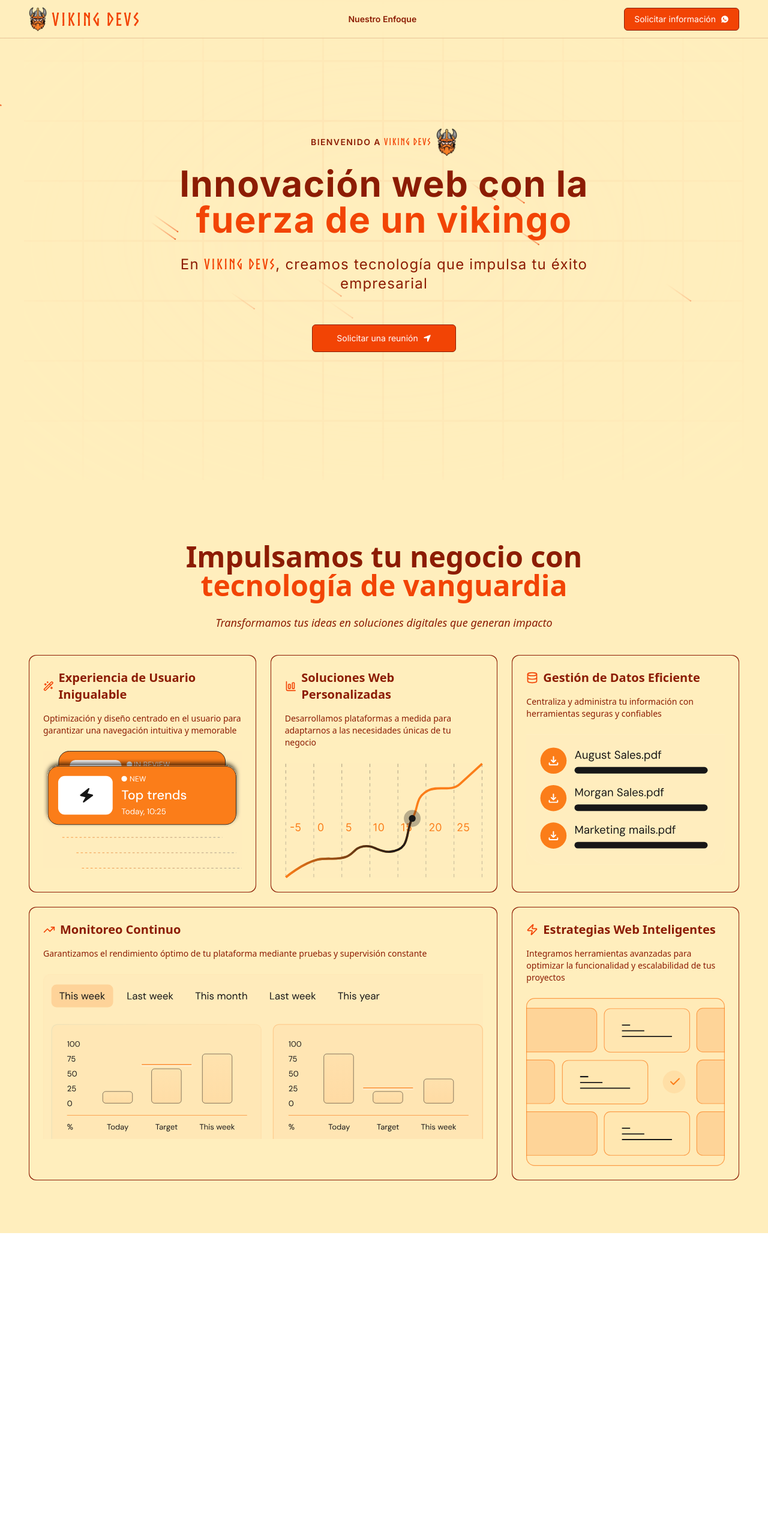
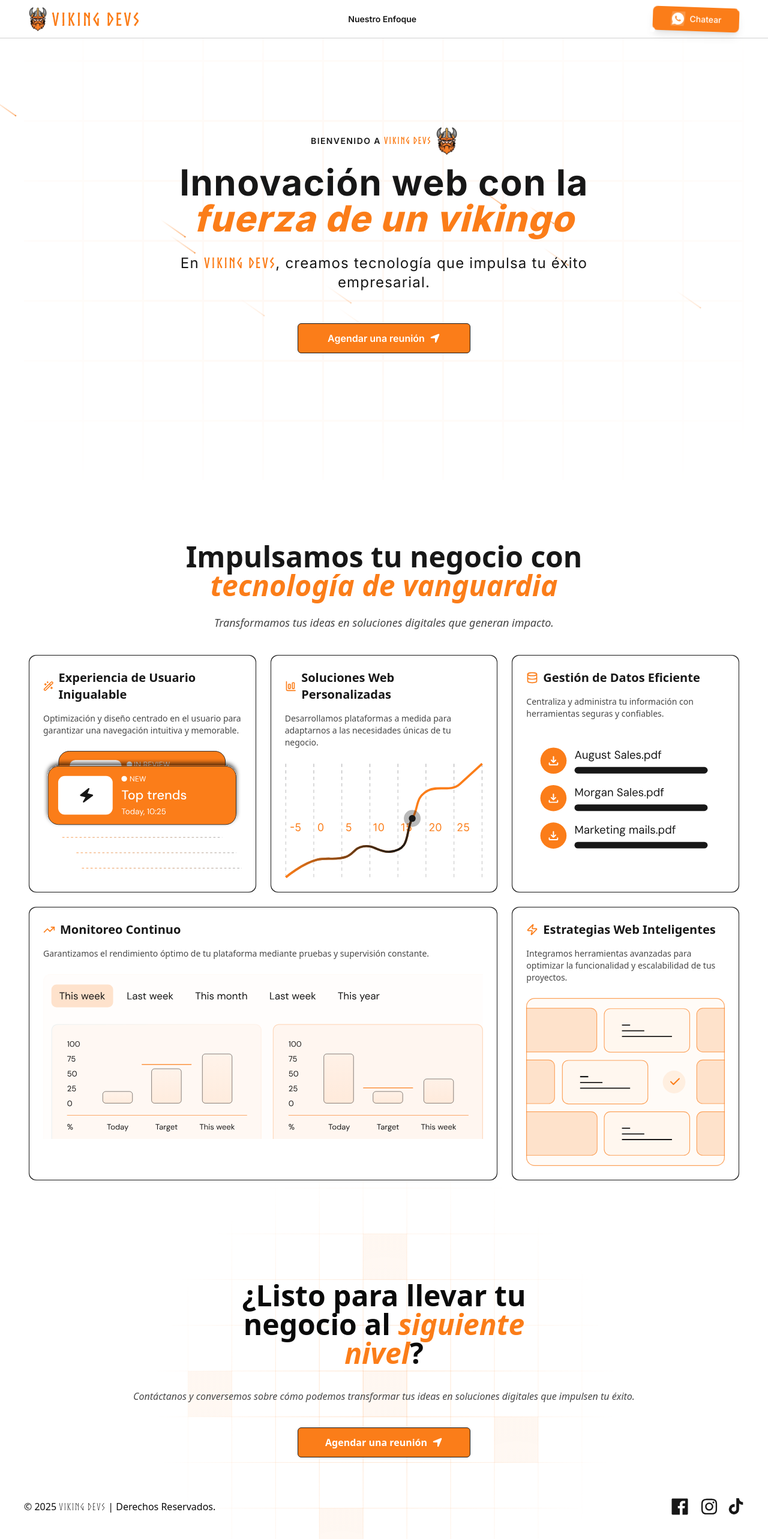
Before and after one commit to RANDRESS23/viking-devs, a Next.js app: page / in a window 1280 px wide. Shown: the top 2566 px of the page at 60% size. Before the commit the page ends 2056 px from the top, so only its background shows below. Built offline with nearby package versions, Linux system fonts and the light colour scheme.

Commit message:
feat: update color scheme for improved visual consistency and add Footer component

```diff
--- a/src/app/globals.css
+++ b/src/app/globals.css
@@ -120,7 +120,7 @@
   left: 0;
   width: 0;
   height: 1px;
-  background-color: #F24405;
+  background-color: #fb7d19;
   transition: width 0.3s ease-in-out;
   cursor: pointer;
   border-radius: 10px;
@@ -135,10 +135,10 @@
 }
 
 ::-webkit-scrollbar-thumb {
-  background: #F24405;
+  background: #fb7d19;
   border-radius: 10px;
 }
 
 ::-webkit-scrollbar-track {
-  background: #ffeebd;
+  background: #ffffff;
 }
--- a/src/app/page.tsx
+++ b/src/app/page.tsx
@@ -1,11 +1,12 @@
-import Hero from '@/components/Hero'
+import { Hero } from '@/components/Hero'
 import { Features } from '@/components/Features'
+import { Footer } from '@/components/Footer'
 // import { Pricing } from '@/components/Pricing'
 // import { CTA } from '@/components/Cta'
 
 export default function Home () {
   return (
-    <main className="relative bg-[#ffeebd] flex justify-center items-center flex-col overflow-hidden mx-auto sm:px-10 px-5">
+    <main className="relative bg-[#ffffff] flex justify-center items-center flex-col overflow-hidden mx-auto sm:px-10 px-5">
       <section className="max-w-7xl w-full">
         {/* <FloatingNav navItems={navItems} /> */}
         <Hero />
@@ -18,7 +19,7 @@ export default function Home () {
         {/* <Clients /> */}
         {/* <Experience /> */}
         {/* <Approach /> */}
-        {/* <Footer /> */}
+        <Footer />
       </section>
     </main>
   )
--- a/src/components/Features.tsx
+++ b/src/components/Features.tsx
@@ -9,12 +9,12 @@ export const Features = () => {
     <div className="relative flex flex-col items-center justify-center w-full py-20" id='features'>
       <Container>
         <div className="flex flex-col items-center text-center max-w-2xl mx-auto">
-          <h2 className="text-2xl md:text-4xl lg:text-5xl font-heading font-bold mt-6 text-[#8C1C03]">
+          <h2 className="text-2xl md:text-4xl lg:text-5xl font-heading font-semibold mt-6 text-[#171717]">
             Impulsamos tu negocio con{' '}
-            <span className="text-[#F24405]">tecnología de vanguardia</span>
+            <span className="text-[#fb7d19] font-bold italic">tecnología de vanguardia</span>
           </h2>
-          <p className="text-base md:text-lg text-center mt-6 text-[#8C1C03] italic">
-            Transformamos tus ideas en soluciones digitales que generan impacto
+          <p className="text-base md:text-lg text-center mt-6 text-[#474747] italic">
+            Transformamos tus ideas en soluciones digitales que generan impacto.
           </p>
         </div>
       </Container>
@@ -25,28 +25,28 @@ export const Features = () => {
             key={feature.title}
             delay={0.1 + index * 0.1}
             className={cn(
-              'relative flex flex-col rounded-2xl lg:rounded-3xl bg-[#F24405] transition-colors',
+              'relative flex flex-col rounded-2xl lg:rounded-3xl bg-[#fb7d19] transition-colors',
               index === 3 && 'lg:col-span-2',
               index === 2 && 'md:col-span-2 lg:col-span-1'
             )}
           >
             <MagicCard
-              gradientFrom="#F24405"
-              gradientTo="#c53602"
+              gradientFrom="#fb7d19"
+              gradientTo="#e77213"
               className="p-4 lg:p-6 lg:rounded-3xl"
-              gradientColor="#fc4d0d47"
+              gradientColor="#fb7f1978"
             >
               <div className="flex items-center space-x-4 mb-4">
-                <h3 className="text-xl font-semibold flex items-center gap-2 text-[#8C1C03]">
-                  <feature.icon className="size-5 text-[#F24405]" />
+                <h3 className="text-xl font-semibold flex items-center gap-2 text-[#171717]">
+                  <feature.icon className="size-5 text-[#fb7d19]" />
                   {feature.title}
                 </h3>
               </div>
-              <p className="text-sm text-[#8C1C03]">
+              <p className="text-sm text-[#474747]">
                 {feature.description}
               </p>
 
-              <div className="mt-6 w-full bg-[#ffeebd]/50 overflow-hidden">
+              <div className="mt-6 w-full bg-[#ffffff]/50 overflow-hidden">
                 <Image
                   src={feature.image}
                   alt={feature.title}
--- /dev/null
+++ b/src/components/Footer.tsx
@@ -0,0 +1,49 @@
+import Link from 'next/link'
+import { FaInstagram, FaLocationArrow, FaTiktok } from 'react-icons/fa6'
+import { IoLogoFacebook } from 'react-icons/io'
+
+export const Footer = () => {
+  return (
+    <footer className="relative w-full flex flex-col pt-20 pb-10">
+      <div className="w-full absolute left-0 bottom-0 h-[980px] md:h-[680px]">
+        <img
+          src="/images/footer-grid.svg"
+          alt="grid"
+          className="w-full h-full"
+        />
+      </div>
+
+      <div className="flex flex-col items-center relative z-10">
+        <h2 className="heading lg:max-w-[45vw]">
+          ¿Listo para llevar tu negocio al <span className='text-[#fb7d19] font-extrabold italic'>siguiente nivel</span>?
+        </h2>
+        <p className="text-[#474747] md:mt-9 my-5 text-center italic">
+          Contáctanos y conversemos sobre cómo podemos transformar tus ideas en soluciones digitales que impulsen tu éxito.
+        </p>
+        <button className="flex justify-center w-72 mt-5 items-center gap-2 px-4 py-3 rounded-md border border-[#171717] bg-[#fb7d19] text-white hover:shadow-[4px_4px_0px_0px_rgba(0,0,0)] transition duration-200 font-semibold">
+          Agendar una reunión
+          <div className='text-lg'>
+            <FaLocationArrow />
+          </div>
+        </button>
+      </div>
+      <div className="flex mt-[85px] md:mt-16 md:flex-row flex-col justify-between items-center relative z-10">
+        <p className="md:text-base text-sm md:font-normal font-light">
+          © 2025 <span className='font-norse-sans tracking-widest'>VIKING DEVS</span> | Derechos Reservados.
+        </p>
+
+        <div className="flex items-center md:gap-4 gap-6 mt-7 md:mt-0">
+          <Link href='https://www.facebook.com/share/19ubPprnrv/?mibextid=wwXIfr' target='_blank' className='text-[#171717] hover:text-[#fb7d19] text-4xl transition-all duration-200'>
+            <IoLogoFacebook />
+          </Link>
+          <Link href='https://www.instagram.com/vikingdevs?igsh=MTBtN2xxZDMwNzBiYQ==' target='_blank' className='text-[#171717] hover:text-[#fb7d19] text-3xl transition-all duration-200'>
+            <FaInstagram />
+          </Link>
+          <Link href='http://www.tiktok.com/@VikingDevs0' target='_blank' className='text-[#171717] hover:text-[#fb7d19] text-[27px] transition-all duration-200'>
+            <FaTiktok />
+          </Link>
+        </div>
+      </div>
+    </footer>
+  )
+}
--- a/src/components/Hero.tsx
+++ b/src/components/Hero.tsx
@@ -5,7 +5,7 @@ import Link from 'next/link'
 import { Meteors } from './ui/meteors'
 import Image from 'next/image'
 
-const Hero = () => {
+export const Hero = () => {
   return (
     <section className="h-screen relative flex flex-col justify-center items-center font-inter-sans">
       <div className='hidden md:block'>
@@ -15,17 +15,17 @@ const Hero = () => {
         />
         <Spotlight
           className="h-[80vh] w-[50vw] top-10 left-full"
-          fill="#F24405"
+          fill="#fb7d19"
         />
-        <Spotlight className="left-80 top-28 h-[80vh] w-[50vw]" fill="#F24405" />
+        <Spotlight className="left-80 top-28 h-[80vh] w-[50vw]" fill="#fb7d19" />
       </div>
 
       <div
-        className="h-screen w-full dark:bg-[#ffeebd] bg-white dark:bg-grid-[#F24405]/5 bg-grid-black-100/[0.2]
+        className="h-screen w-full dark:bg-[#ffffff] bg-white dark:bg-grid-[#fb7d19]/5 bg-grid-black-100/[0.2]
        absolute top-0 left-0 flex items-center justify-center"
       >
         <div
-          className="absolute pointer-events-none inset-0 flex items-center justify-center dark:bg-[#ffeebd]
+          className="absolute pointer-events-none inset-0 flex items-center justify-center dark:bg-[#ffffff]
          bg-white [mask-image:radial-gradient(ellipse_at_center,transparent_20%,black)]"
         />
       </div>
@@ -33,8 +33,8 @@ const Hero = () => {
       <section className="flex justify-center relative my-20 z-10">
         <div className="max-w-[89vw] md:max-w-2xl lg:max-w-[60vw] flex flex-col items-center justify-center">
           <div className='flex items-center justify-center gap-2'>
-            <p className="uppercase tracking-widest text-sm md:text-md text-center font-semibold text-[#8C1C03] max-w-80">
-              Bienvenido a <span className='text-[#F24405] font-bold font-norse-sans tracking-widest md:text-[16px]'>Viking Devs</span>
+            <p className="uppercase tracking-widest text-sm md:text-md text-center font-semibold text-[#171717] max-w-80">
+              Bienvenido a <span className='text-[#fb7d19] font-bold font-norse-sans tracking-widest md:text-[16px]'>Viking Devs</span>
             </p>
             <Image src="/logo-viking-devs.webp" alt="Viking Devs" width={35} height={35} />
           </div>
@@ -44,14 +44,16 @@ const Hero = () => {
             className="text-center text-[40px] md:text-5xl lg:text-6xl"
           />
 
-          <p className="text-center md:tracking-wider my-3 text-sm md:text-lg lg:text-2xl text-[#8C1C03]">
-            En <span className='text-[#F24405] font-bold font-norse-sans tracking-widest'>Viking Devs</span>, creamos tecnología que impulsa tu éxito empresarial
+          <p className="text-center md:tracking-wider my-3 text-sm md:text-lg lg:text-2xl text-[#171717]">
+            En <span className='text-[#fb7d19] font-bold font-norse-sans tracking-widest'>Viking Devs</span>, creamos tecnología que impulsa tu éxito empresarial.
           </p>
 
           <Link href="#">
-            <button className="flex justify-center w-60 mt-10 items-center gap-2 px-4 py-3 rounded-md border border-[#8C1C03] bg-[#F24405] text-white text-sm hover:shadow-[4px_4px_0px_0px_rgba(0,0,0)] transition duration-200">
-              Solicitar una reunión
-              <FaLocationArrow />
+            <button className="flex justify-center w-72 mt-10 items-center gap-2 px-4 py-3 rounded-md border border-[#171717] bg-[#fb7d19] text-white hover:shadow-[4px_4px_0px_0px_rgba(0,0,0)] transition duration-200 font-semibold">
+              Agendar una reunión
+              <div className='text-lg'>
+                <FaLocationArrow />
+              </div>
             </button>
           </Link>
         </div>
@@ -60,5 +62,3 @@ const Hero = () => {
     </section>
   )
 }
-
-export default Hero
--- a/src/components/Navbar.tsx
+++ b/src/components/Navbar.tsx
@@ -7,13 +7,13 @@ import Image from 'next/image'
 
 export const Navbar = () => {
   return (
-    <header className="fixed top-0 w-full h-16 bg-[#ffeebd]/80 backdrop-blur-xl z-50 border-b border-[#8C1C03]/20 font-inter-sans">
+    <header className="fixed top-0 w-full h-16 bg-[#ffffff]/80 backdrop-blur-xl z-50 border-b border-[#171717]/20 font-inter-sans">
       <Wrapper className="h-full">
         <div className="flex items-center justify-between h-full">
           <div className="flex items-center">
             <Link href="/" className="flex items-center gap-2">
               <Image src="/logo-viking-devs.webp" alt="Viking Devs" width={30} height={30} />
-              <span className="text-3xl tracking-widest font-bold text-[#F24405] font-norse-sans">
+              <span className="text-3xl tracking-widest font-bold text-[#fb7d19] font-norse-sans">
                 VIKING DEVS
               </span>
             </Link>
@@ -22,20 +22,38 @@ export const Navbar = () => {
           <div className="hidden lg:flex items-center gap-4">
             <ul className="flex items-center gap-8">
               {NAV_LINKS.map((link, index) => (
-                <li key={index} className="text-sm font-semibold -1 link text-[#8C1C03]">
+                <li key={index} className="text-sm font-semibold -1 link text-[#171717]">
                   <Link href={link.href}>{link.name}</Link>
                 </li>
               ))}
             </ul>
           </div>
 
-          <div className="flex items-center gap-4">
+          {/* <div className="flex items-center gap-4 md:pl-32">
             <Link href="#" className="hidden lg:block">
-              <button className="flex justify-center items-center gap-2 px-4 py-2 rounded-md border border-[#8C1C03] bg-[#F24405] text-white text-sm hover:shadow-[4px_4px_0px_0px_rgba(0,0,0)] transition duration-200">
-                Solicitar información
+              <button className="flex justify-center items-center gap-2 px-3 py-2 rounded-md border border-[#171717] bg-[#fb7d19] text-white hover:shadow-[4px_4px_0px_0px_rgba(0,0,0)] transition duration-200 text-xl">
                 <RiWhatsappFill />
               </button>
             </Link>
+            <MobileMenu />
+          </div> */}
+          <div className="md:pl-12 md:w-48">
+            <a
+              href="https://wa.me/+573228372899"
+              target="_blank"
+              rel="noopener noreferrer"
+              className="group items-center justify-center bg-[#fb7d19] text-white p-2 rounded-lg transform rotate-2 hover:rotate-0 transition-all duration-300 shadow-lg hover:shadow-xl hidden lg:flex"
+            >
+              <div className="relative overflow-hidden">
+                <div className="absolute inset-0 bg-white opacity-20 transform -skew-x-12"></div>
+                <RiWhatsappFill size={24} className="relative z-10" />
+              </div>
+              <span className="ml-2 font-medium text-sm group-hover:tracking-wider transition-all duration-300">
+                Chatear
+              </span>
+              <div className="absolute top-0 right-0 h-2 w-2 bg-white rounded-full transform translate-x-1 -translate-y-1"></div>
+              <div className="absolute bottom-0 left-0 h-2 w-2 bg-white rounded-full transform -translate-x-1 translate-y-1"></div>
+            </a>
             <MobileMenu />
           </div>
         </div>
--- a/src/components/mobile-menu.tsx
+++ b/src/components/mobile-menu.tsx
@@ -13,6 +13,8 @@ import Link from 'next/link'
 import { IoMenu } from 'react-icons/io5'
 import { RiWhatsappFill } from 'react-icons/ri'
 import { useRouter } from 'next/navigation'
+import { IoLogoFacebook } from 'react-icons/io'
+import { FaInstagram, FaTiktok } from 'react-icons/fa6'
 
 const MobileMenu = () => {
   const router = useRouter()
@@ -22,40 +24,63 @@ const MobileMenu = () => {
       <SheetTrigger asChild className="lg:hidden">
         <button className="lg:hidden">
           <div className='text-2xl'>
-            <IoMenu className="text-[#8C1C03]" />
+            <IoMenu className="text-[#171717]" />
           </div>
         </button>
       </SheetTrigger>
-      <SheetContent side="right" className="w-full sm:w-[300px] pt-12 bg-[#ffeebd] font-inter-sans">
+      <SheetContent side="right" className="w-full sm:w-[300px] pt-12 bg-[#ffffff] font-inter-sans">
         <div
-          className="h-full w-full dark:bg-[#ffeebd] bg-white dark:bg-grid-white/20 bg-grid-black-100/[0.2] absolute top-0 left-0 flex items-center justify-center -z-50"
+          className="h-full w-full dark:bg-[#ffffff] bg-white dark:bg-grid-white/20 bg-grid-black-100/[0.2] absolute top-0 left-0 flex items-center justify-center -z-50"
         >
           <div
-            className="absolute pointer-events-none inset-0 flex items-center justify-center dark:bg-[#ffeebd] bg-white [mask-image:radial-gradient(ellipse_at_center,transparent_20%,black)]"
+            className="absolute pointer-events-none inset-0 flex items-center justify-center dark:bg-[#ffffff] bg-white [mask-image:radial-gradient(ellipse_at_center,transparent_20%,black)]"
           />
         </div>
 
         <SheetHeader className="mb-8">
-          <SheetTitle className="text-left text-xl text-[#8C1C03] font-bold">Menu</SheetTitle>
+          <SheetTitle className="text-left text-xl text-[#171717] font-bold">Menu</SheetTitle>
         </SheetHeader>
         <nav className="flex flex-col space-y-4">
           {NAV_LINKS.map((link, index) => (
             <SheetPrimitive.Close key={index}>
               <div
-                className="text-base text-left text-[#8C1C03] font-medium transition-colors hover:text-[#F24405]"
+                className="text-base text-left text-[#171717] font-medium transition-colors hover:text-[#fb7d19]"
                 onClick={() => { router.push(link.href) }}
               >
                 {link.name}
               </div>
             </SheetPrimitive.Close>
           ))}
-          <div className="pt-4 mt-4 border-t border-[#8C1C03]">
-            <Link href="#" className="w-full">
-              <button className="flex justify-center w-full items-center gap-2 px-4 py-3 rounded-md border border-[#8C1C03] bg-[#F24405] text-white text-sm hover:shadow-[4px_4px_0px_0px_rgba(0,0,0)] transition duration-200">
-                Solicitar información
-                <RiWhatsappFill />
-              </button>
-            </Link>
+          <div className="pt-4 mt-4 border-t border-[#171717]">
+            <div className="flex items-center justify-center md:gap-4 gap-6 mb-5">
+              <Link href='https://www.facebook.com/share/19ubPprnrv/?mibextid=wwXIfr' target='_blank' className='text-[#171717] hover:text-[#fb7d19] text-4xl transition-all duration-200'>
+                <IoLogoFacebook />
+              </Link>
+              <Link href='https://www.instagram.com/vikingdevs?igsh=MTBtN2xxZDMwNzBiYQ==' target='_blank' className='text-[#171717] hover:text-[#fb7d19] text-3xl transition-all duration-200'>
+                <FaInstagram />
+              </Link>
+              <Link href='http://www.tiktok.com/@VikingDevs0' target='_blank' className='text-[#171717] hover:text-[#fb7d19] text-[27px] transition-all duration-200'>
+                <FaTiktok />
+              </Link>
+            </div>
+            <div className='w-full flex justify-center mt-2'>
+              <a
+                href="https://wa.me/+573228372899"
+                target="_blank"
+                rel="noopener noreferrer"
+                className="group items-center justify-center bg-[#fb7d19] text-white p-3 rounded-lg transform rotate-2 hover:rotate-0 transition-all duration-300 shadow-lg hover:shadow-xl w-full flex"
+              >
+                <div className="relative overflow-hidden">
+                  <div className="absolute inset-0 bg-white opacity-20 transform -skew-x-12"></div>
+                  <RiWhatsappFill size={24} className="relative z-10" />
+                </div>
+                <span className="ml-2 font-medium text-sm group-hover:tracking-wider transition-all duration-300">
+                  Chatear
+                </span>
+                <div className="absolute top-0 right-0 h-2 w-2 bg-white rounded-full transform translate-x-1 -translate-y-1"></div>
+                <div className="absolute bottom-0 left-0 h-2 w-2 bg-white rounded-full transform -translate-x-1 translate-y-1"></div>
+              </a>
+            </div>
           </div>
         </nav>
       </SheetContent>
--- a/src/components/ui/TextGenerateEffect.tsx
+++ b/src/components/ui/TextGenerateEffect.tsx
@@ -33,7 +33,7 @@ export const TextGenerateEffect = ({
           return (
             <motion.span
               key={word + idx}
-              className={` ${idx > 3 ? 'text-[#F24405]' : 'dark:text-[#8C1C03] text-black'
+              className={` ${idx > 3 ? 'text-[#fb7d19] font-extrabold italic' : 'dark:text-[#171717] text-black'
                 } opacity-0`}
             >
               {word}{' '}
--- a/src/components/ui/magic-card.tsx
+++ b/src/components/ui/magic-card.tsx
@@ -78,7 +78,7 @@ export function MagicCard ({
       ref={cardRef}
       className={cn('group relative flex size-full rounded-xl', className)}
     >
-      <div className="absolute inset-px z-10 rounded-xl bg-[#ffeebd]" />
+      <div className="absolute inset-px z-10 rounded-xl bg-[#ffffff]" />
       <div className="relative z-30 w-full">{children}</div>
       <motion.div
         className="pointer-events-none absolute inset-px z-10 rounded-xl opacity-0 transition-opacity duration-300 group-hover:opacity-100"
@@ -90,13 +90,13 @@ export function MagicCard ({
         }}
       />
       <motion.div
-        className="pointer-events-none absolute inset-0 rounded-xl bg-[#8C1C03] duration-300 group-hover:opacity-100"
+        className="pointer-events-none absolute inset-0 rounded-xl bg-[#171717] duration-300 group-hover:opacity-100"
         style={{
           background: useMotionTemplate`
         radial-gradient(${gradientSize}px circle at ${mouseX}px ${mouseY}px,
           ${gradientFrom},
           ${gradientTo},
-          #8C1C03 100%
+          #171717 100%
         )
       `
         }}
--- a/src/components/ui/meteors.tsx
+++ b/src/components/ui/meteors.tsx
@@ -15,8 +15,8 @@ export const Meteors = ({
         <span
           key={'meteor' + idx}
           className={cn(
-            'animate-meteor-effect absolute top-1/2 left-1/2 h-0.5 w-0.5 rounded-[9999px] bg-[#F24405] shadow-[0_0_0_1px_#7a797910] rotate-[215deg]',
-            "before:content-[''] before:absolute before:top-1/2 before:transform before:-translate-y-[50%] before:w-[50px] before:h-[1px] before:bg-gradient-to-r before:from-[#F24405] before:to-transparent",
+            'animate-meteor-effect absolute top-1/2 left-1/2 h-0.5 w-0.5 rounded-[9999px] bg-[#fb7d19] shadow-[0_0_0_1px_#7a797910] rotate-[215deg]',
+            "before:content-[''] before:absolute before:top-1/2 before:transform before:-translate-y-[50%] before:w-[50px] before:h-[1px] before:bg-gradient-to-r before:from-[#fb7d19] before:to-transparent",
             className
           )}
           style={{
--- a/src/components/ui/sheet.tsx
+++ b/src/components/ui/sheet.tsx
@@ -68,7 +68,7 @@ SheetContentProps
       {children}
       <SheetPrimitive.Close className="absolute right-4 top-4 rounded-sm opacity-70 ring-offset-background transition-opacity hover:opacity-100 focus:outline-none focus:ring-2 focus:ring-ring focus:ring-offset-2 disabled:pointer-events-none data-[state=open]:bg-secondary">
         <div className='text-2xl'>
-          <IoCloseSharp className="text-[#8C1C03]" />
+          <IoCloseSharp className="text-[#171717]" />
         </div>
         <span className="sr-only">Close</span>
       </SheetPrimitive.Close>
--- a/src/constants/features.ts
+++ b/src/constants/features.ts
@@ -9,31 +9,31 @@ import {
 export const FEATURES = [
   {
     title: 'Experiencia de Usuario Inigualable',
-    description: 'Optimización y diseño centrado en el usuario para garantizar una navegación intuitiva y memorable',
+    description: 'Optimización y diseño centrado en el usuario para garantizar una navegación intuitiva y memorable.',
     icon: WandSparklesIcon,
     image: '/images/feature-two.svg'
   },
   {
     title: 'Soluciones Web Personalizadas',
-    description: 'Desarrollamos plataformas a medida para adaptarnos a las necesidades únicas de tu negocio',
+    description: 'Desarrollamos plataformas a medida para adaptarnos a las necesidades únicas de tu negocio.',
     icon: ChartColumnBigIcon,
     image: '/images/feature-one.svg'
   },
   {
     title: 'Gestión de Datos Eficiente',
-    description: 'Centraliza y administra tu información con herramientas seguras y confiables',
+    description: 'Centraliza y administra tu información con herramientas seguras y confiables.',
     icon: DatabaseIcon,
     image: '/images/feature-three.svg'
   },
   {
     title: 'Monitoreo Continuo',
-    description: 'Garantizamos el rendimiento óptimo de tu plataforma mediante pruebas y supervisión constante',
+    description: 'Garantizamos el rendimiento óptimo de tu plataforma mediante pruebas y supervisión constante.',
     icon: TrendingUpIcon,
     image: '/images/feature-four.svg'
   },
   {
     title: 'Estrategias Web Inteligentes',
-    description: 'Integramos herramientas avanzadas para optimizar la funcionalidad y escalabilidad de tus proyectos',
+    description: 'Integramos herramientas avanzadas para optimizar la funcionalidad y escalabilidad de tus proyectos.',
     icon: ZapIcon,
     image: '/images/feature-five.svg'
   }
```
